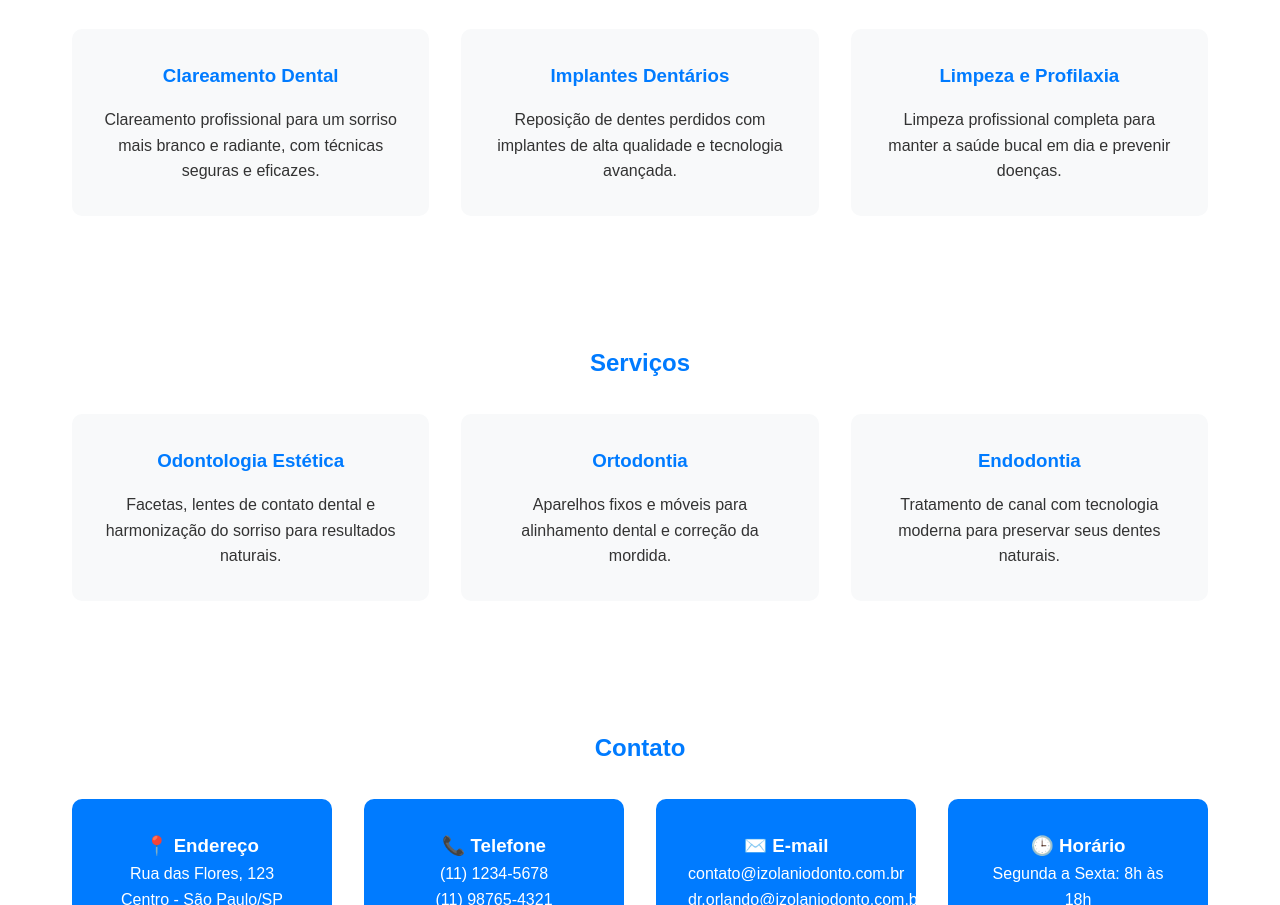
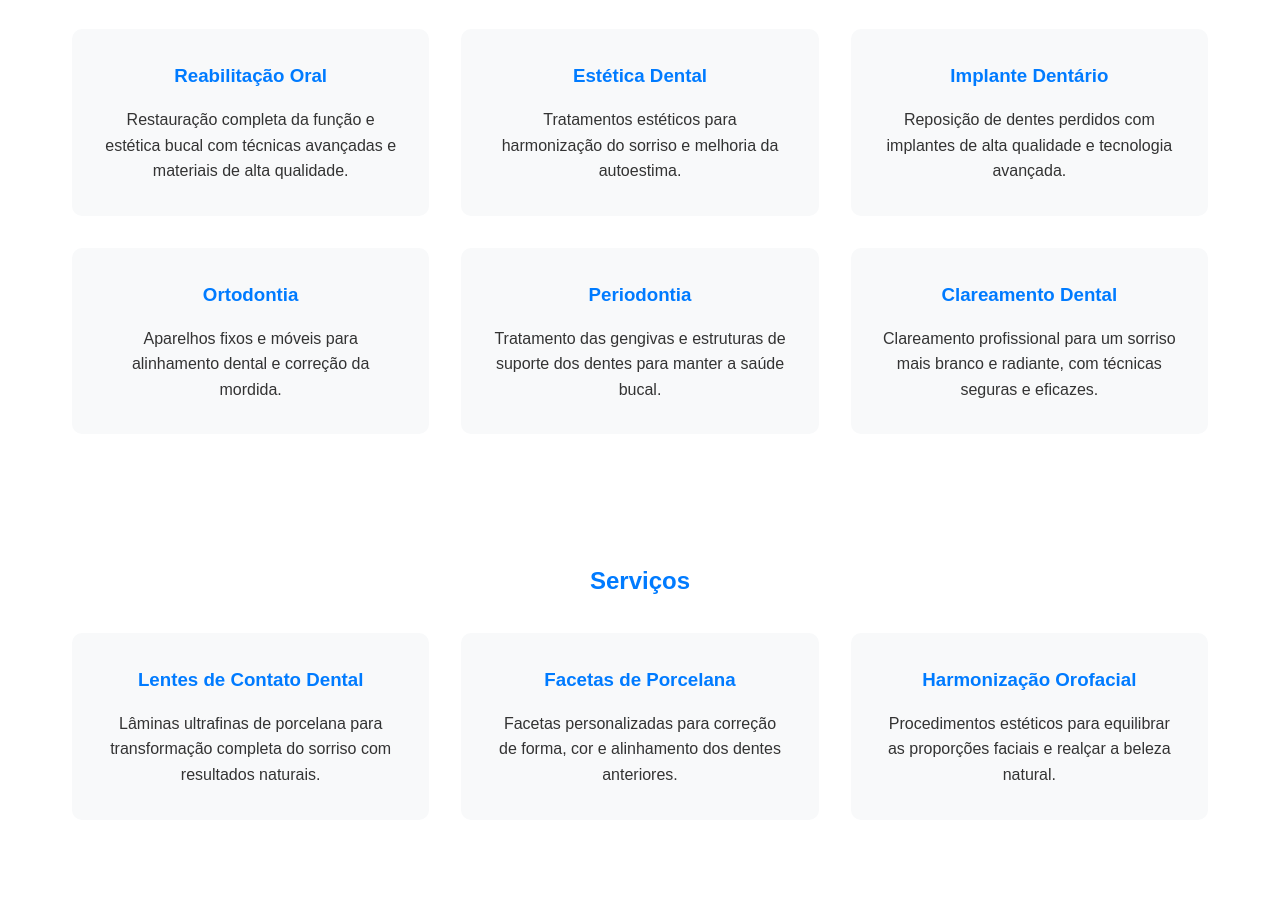
Before and after one commit to Izolani/izolani-odontologia, a plain HTML site: page index.html in a window 1280 px wide. Shown: the part 1895-2800 px from the top of the page. Drawn offline with Linux system fonts and the light colour scheme.

Commit message:
substituindo o index anterior

```diff
--- a/index.html
+++ b/index.html
@@ -220,8 +220,9 @@
             <div class="about-content">
                 <div class="about-text">
                     <h2>Sobre o Dr. Orlando Izolani</h2>
-                    <p>Com mais de 15 anos de experiência em odontologia estética e restauradora, o Dr. Orlando Izolani é especialista em transformar sorrisos e devolver a autoestima dos pacientes.</p>
-                    <p>Formado pela Universidade de São Paulo (USP), com especialização em Implantodontia e Estética Dental, oferece tratamentos personalizados com tecnologia de ponta.</p>
+                    <p>Dr. Orlando graduou-se em Odontologia em 2005 e Pós-Graduação em Implantodontia em 2006 pela Universidade Severino Sombra / Vassouras - RJ.</p>
+                    <p><strong>CRO-RJ nº 32849</strong></p>
+                    <p>Com mais de 18 anos de experiência, o Dr. Orlando Izolani é especialista em transformar sorrisos e devolver a autoestima dos pacientes, oferecendo tratamentos personalizados com tecnologia de ponta.</p>
                 </div>
                 <div class="about-image">
                     <img src="imagens/dr-orlando.jpg" alt="Dr. Orlando Izolani">
@@ -246,16 +247,28 @@
             <h2>Procedimentos</h2>
             <div class="services-grid">
                 <div class="service-card">
-                    <h3>Clareamento Dental</h3>
-                    <p>Clareamento profissional para um sorriso mais branco e radiante, com técnicas seguras e eficazes.</p>
+                    <h3>Reabilitação Oral</h3>
+                    <p>Restauração completa da função e estética bucal com técnicas avançadas e materiais de alta qualidade.</p>
                 </div>
                 <div class="service-card">
-                    <h3>Implantes Dentários</h3>
+                    <h3>Estética Dental</h3>
+                    <p>Tratamentos estéticos para harmonização do sorriso e melhoria da autoestima.</p>
+                </div>
+                <div class="service-card">
+                    <h3>Implante Dentário</h3>
                     <p>Reposição de dentes perdidos com implantes de alta qualidade e tecnologia avançada.</p>
                 </div>
                 <div class="service-card">
-                    <h3>Limpeza e Profilaxia</h3>
-                    <p>Limpeza profissional completa para manter a saúde bucal em dia e prevenir doenças.</p>
+                    <h3>Ortodontia</h3>
+                    <p>Aparelhos fixos e móveis para alinhamento dental e correção da mordida.</p>
+                </div>
+                <div class="service-card">
+                    <h3>Periodontia</h3>
+                    <p>Tratamento das gengivas e estruturas de suporte dos dentes para manter a saúde bucal.</p>
+                </div>
+                <div class="service-card">
+                    <h3>Clareamento Dental</h3>
+                    <p>Clareamento profissional para um sorriso mais branco e radiante, com técnicas seguras e eficazes.</p>
                 </div>
             </div>
         </section>
@@ -265,16 +278,16 @@
             <h2>Serviços</h2>
             <div class="services-grid">
                 <div class="service-card">
-                    <h3>Odontologia Estética</h3>
-                    <p>Facetas, lentes de contato dental e harmonização do sorriso para resultados naturais.</p>
+                    <h3>Lentes de Contato Dental</h3>
+                    <p>Lâminas ultrafinas de porcelana para transformação completa do sorriso com resultados naturais.</p>
                 </div>
                 <div class="service-card">
-                    <h3>Ortodontia</h3>
-                    <p>Aparelhos fixos e móveis para alinhamento dental e correção da mordida.</p>
+                    <h3>Facetas de Porcelana</h3>
+                    <p>Facetas personalizadas para correção de forma, cor e alinhamento dos dentes anteriores.</p>
                 </div>
                 <div class="service-card">
-                    <h3>Endodontia</h3>
-                    <p>Tratamento de canal com tecnologia moderna para preservar seus dentes naturais.</p>
+                    <h3>Harmonização Orofacial</h3>
+                    <p>Procedimentos estéticos para equilibrar as proporções faciais e realçar a beleza natural.</p>
                 </div>
             </div>
         </section>
@@ -285,19 +298,19 @@
             <div class="contact-info">
                 <div class="contact-card">
                     <h3>📍 Endereço</h3>
-                    <p>Rua das Flores, 123<br>Centro - São Paulo/SP<br>CEP: 01234-567</p>
+                    <p>Rua Prefeito Délio Basílio Leal, 500<br>Shopping Estação, sala 116</p>
                 </div>
                 <div class="contact-card">
-                    <h3>📞 Telefone</h3>
-                    <p>(11) 1234-5678<br>(11) 98765-4321</p>
+                    <h3>📞 Telefone/WhatsApp</h3>
+                    <p>+55 21 2683-3440</p>
                 </div>
                 <div class="contact-card">
                     <h3>✉️ E-mail</h3>
-                    <p>contato@izolaniodonto.com.br<br>dr.orlando@izolaniodonto.com.br</p>
+                    <p>orlando.izolani@hotmail.com</p>
                 </div>
                 <div class="contact-card">
-                    <h3>🕒 Horário</h3>
-                    <p>Segunda a Sexta: 8h às 18h<br>Sábado: 8h às 12h</p>
+                    <h3>🕒 Horário de Atendimento</h3>
+                    <p>Segunda à Sexta-feira<br>9h às 18h</p>
                 </div>
             </div>
         </section>
```
